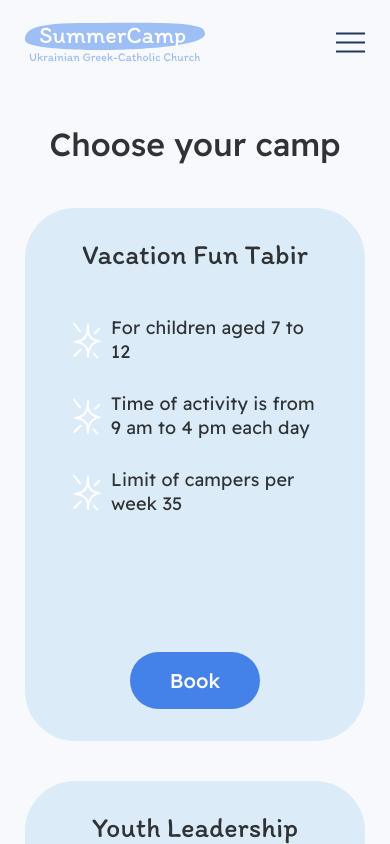
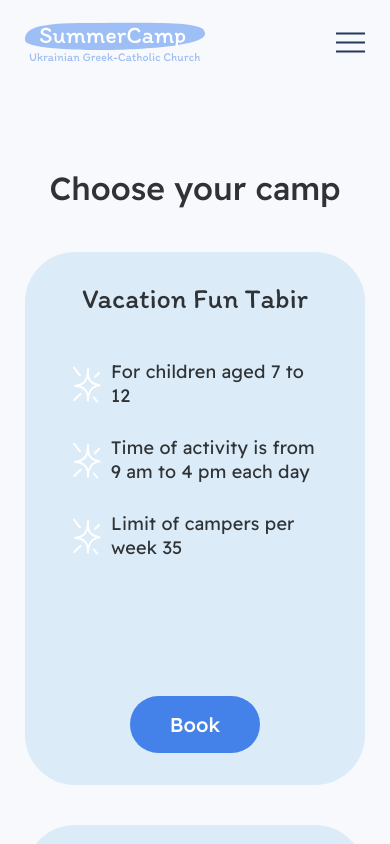
Before and after one commit to segamegadrivee/summer-camp, a React (Create React App) app in the folder frontend/: page / in a window 390 px wide. Built offline with nearby package versions, Linux system fonts and the light colour scheme.

Commit message:
footer responsive

```diff
--- a/frontend/src/App.jsx
+++ b/frontend/src/App.jsx
@@ -11,7 +11,7 @@ const App = () => {
             <Header />
             {/* <HomePage /> */}
             <Booking />
-            {/* <Footer /> */}
+            <Footer />
         </div>
     )
 }
--- a/frontend/src/scss/components/_footer.scss
+++ b/frontend/src/scss/components/_footer.scss
@@ -32,9 +32,13 @@
     &__container{
         display: flex;
         justify-content: space-between;
+        flex-wrap: wrap;
         padding-bottom: 40px;
-        flex-wrap: wrap;
+        gap: 64px;
 
+        @media screen and (max-width: 425px) {
+            flex-direction: column;
+        }
 
         a {
             &:hover {
@@ -87,11 +91,3 @@
     }
 
 }
-
-
-
-footer {
-    position: relative;
-    width: 100%;
-    bottom: 0;
-}
--- a/frontend/src/scss/global/_global.scss
+++ b/frontend/src/scss/global/_global.scss
@@ -8,23 +8,21 @@ html {
 }
 
 body {
+  min-height: 100vh;
   height: 100%;
   min-width: 325px;
   overflow-x: hidden;
   background-color:#F8F9FD;
 }
 
-.App{
-  min-height: 100%;
-  min-width: 100%;
-  display: flex;
-  flex-direction: column;
-  justify-content: center;
-}
+// .App{
+//   display: flex;
+//   flex-direction: column;
+
+// }
 
 
 .container {
-  align-items: center;
   max-width: 1440px;
   padding: 0 100px;
   margin: 0 auto;
--- a/frontend/src/scss/layout/_booking.scss
+++ b/frontend/src/scss/layout/_booking.scss
@@ -3,7 +3,8 @@
 .booking {
 
     &__container{
-        margin-top: 44px;
+        margin-top: 88px;
+        margin-bottom: 175px;
     }
 
     &__title{
```
